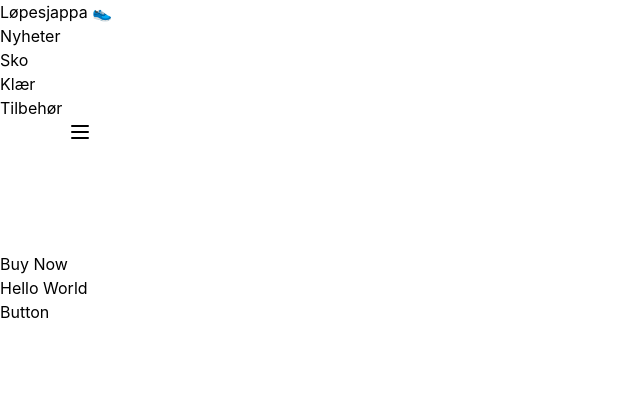
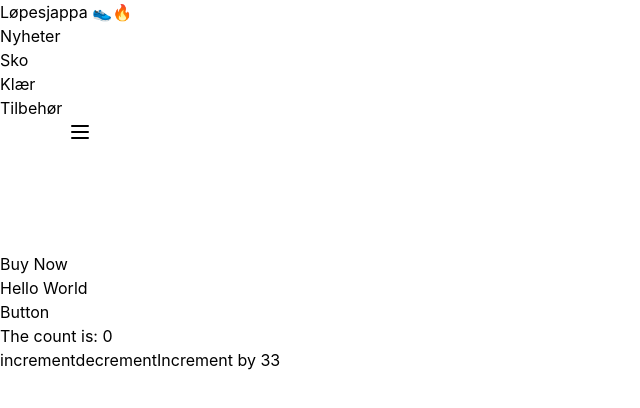
Before and after one commit to Loathar/lopebutikken, a Next.js app: page / in a window 1280 px wide. Shown: the top 408 px of the page, without its empty margins (0-640 px from the left). Built offline with nearby package versions, Linux system fonts and the light colour scheme; what @material-tailwind/react would draw is missing.

Commit message:
setup Redux toolkit

```diff
--- a/package.json
+++ b/package.json
@@ -10,11 +10,14 @@
   },
   "dependencies": {
     "@material-tailwind/react": "^1.2.4",
+    "@reduxjs/toolkit": "^1.8.5",
     "next": "12.3.1",
     "react": "18.2.0",
-    "react-dom": "18.2.0"
+    "react-dom": "18.2.0",
+    "react-redux": "^8.0.4"
   },
   "devDependencies": {
+    "@redux-devtools/core": "^3.13.1",
     "@types/node": "18.7.19",
     "@types/react": "18.0.21",
     "@types/react-dom": "18.0.6",
--- /dev/null
+++ b/pages/_app.js
@@ -0,0 +1,16 @@
+import "../styles/globals.css";
+
+import { store } from "../redux/store";
+import { Provider } from "react-redux";
+
+function MyApp({ Component, pageProps }) {
+  return (
+    <>
+      <Provider store={store}>
+        <Component {...pageProps} />
+      </Provider>
+    </>
+  );
+}
+
+export default MyApp;
--- a/pages/_app.tsx
+++ /dev/null
@@ -1,8 +0,0 @@
-import '../styles/globals.css'
-import type { AppProps } from 'next/app'
-
-function MyApp({ Component, pageProps }: AppProps) {
-  return <Component {...pageProps} />
-}
-
-export default MyApp
--- /dev/null
+++ b/pages/index.js
@@ -0,0 +1,51 @@
+import Head from "next/head";
+import Image from "next/image";
+import { useDispatch, useSelector } from "react-redux";
+import { increment, decrement, incrementByAmount } from "../redux/counter";
+
+import Shoes from "./shoes";
+import NavBar from "./navBar";
+const Home = () => {
+  const { count } = useSelector((state) => state.counter);
+  const dispatch = useDispatch();
+
+  return (
+    <div className="container mx-auto min-w-full">
+      <Head>
+        <title>Løpesjappa 🏃</title>
+        <meta name="description" content="Generated by create next app" />
+        <link rel="icon" href="/favicon.ico" />
+      </Head>
+      <NavBar />
+      <main className="container mx-auto">
+        <Shoes />
+
+        <div className="App mt-10">
+          <h1> The count is: {count}</h1>
+          <button
+            className="m-2 p-2 bg-gray-400"
+            onClick={() => dispatch(increment())}
+          >
+            increment
+          </button>
+          <button
+            className="m-2 p-2 bg-gray-400"
+            onClick={() => dispatch(decrement())}
+          >
+            decrement
+          </button>
+          <button
+            className="m-2 p-2 bg-gray-400"
+            onClick={() => dispatch(incrementByAmount(33))}
+          >
+            Increment by 33
+          </button>
+        </div>
+      </main>
+
+      <footer></footer>
+    </div>
+  );
+};
+
+export default Home;
--- a/pages/index.tsx
+++ /dev/null
@@ -1,25 +0,0 @@
-import type { NextPage } from "next";
-import Head from "next/head";
-import Image from "next/image";
-
-import Shoes from "./shoes";
-import NavBar from "./navBar";
-const Home: NextPage = () => {
-  return (
-    <div className="container mx-auto min-w-full">
-      <Head>
-        <title>Løpesjappa 🏃</title>
-        <meta name="description" content="Generated by create next app" />
-        <link rel="icon" href="/favicon.ico" />
-      </Head>
-      <NavBar />
-      <main className="container mx-auto">
-        <Shoes />
-      </main>
-
-      <footer></footer>
-    </div>
-  );
-};
-
-export default Home;
--- a/pages/navBar.tsx
+++ b/pages/navBar.tsx
@@ -71,7 +71,7 @@ export default function NavBar() {
           variant="small"
           className="mr-4 cursor-pointer py-1.5 text-2xl font-bold uppercase tracking-widest  text-white"
         >
-          <span>Løpesjappa 👟</span>
+          <span>Løpesjappa 👟🔥</span>
         </Typography>
 
         <div className="hidden lg:block">{navList}</div>
--- /dev/null
+++ b/redux/counter.js
@@ -0,0 +1,31 @@
+import { createSlice } from "@reduxjs/toolkit";
+
+const initialState = {
+  count: 0,
+};
+
+export const counterSlice = createSlice({
+  name: "counter",
+  initialState,
+
+  reducers: {
+    increment: (state) => {
+      // Redux Toolkit allows us to write "mutating" logic in reducers. It
+      // doesn't actually mutate the state because it uses the Immer library,
+      // which detects changes to a "draft state" and produces a brand new
+      // immutable state based off those changes
+      state.count += 1;
+    },
+    decrement: (state) => {
+      state.count -= 1;
+    },
+    incrementByAmount: (state, action) => {
+      state.count += action.payload;
+    },
+  },
+});
+
+// Action creators are generated for each case reducer function
+export const { increment, decrement, incrementByAmount } = counterSlice.actions;
+
+export default counterSlice.reducer;
--- /dev/null
+++ b/redux/store.js
@@ -0,0 +1,6 @@
+import { configureStore } from "@reduxjs/toolkit";
+import counterReducer from "./counter";
+//Global store
+export const store = configureStore({
+  reducer: { counter: counterReducer },
+});
```
Also changed, not shown: tsconfig.json (+7 -1 lines), slices/orderSlices.js (added), 1 other file (tests, documents, lock files or other folders).
